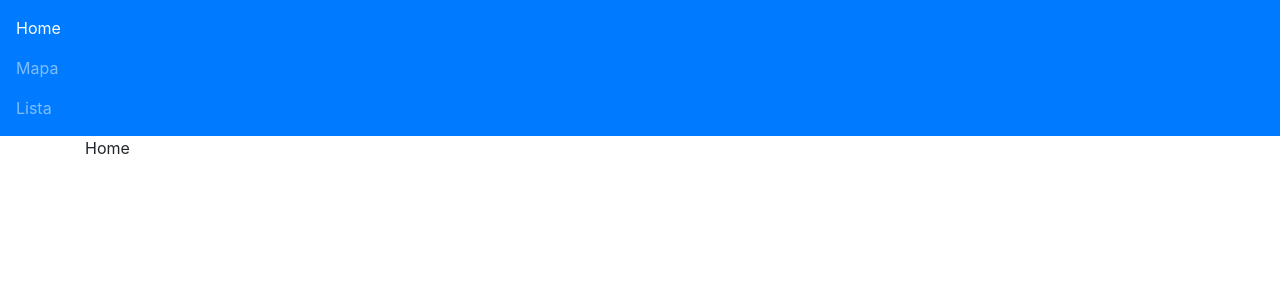
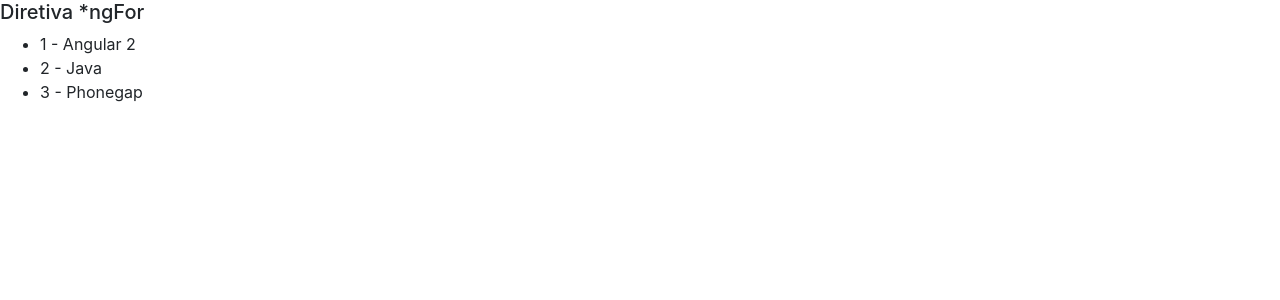
Before and after one commit to danilocalixto77/diretivas, an Angular app: page / in a window 1280 px wide. Shown: the top 300 px of the page. Built offline with nearby package versions, Linux system fonts and the light colour scheme.

Commit message:
CursoAngular#27#ngFor

```diff
--- a/src/app/app.component.html
+++ b/src/app/app.component.html
@@ -1,3 +1,5 @@
 <!--app-diretiva-ngif>ng</!--app-diretiva-ngif-->
 
-<app-diretiva-ngswitch></app-diretiva-ngswitch>
+<!--app-diretiva-ngswitch></!--app-diretiva-ngswitch-->
+
+<app-diretiva-ngfor></app-diretiva-ngfor>
--- a/src/app/app.module.ts
+++ b/src/app/app.module.ts
@@ -5,12 +5,14 @@
 import { AppComponent } from './app.component';
 import { DiretivaNgifComponent } from './diretiva-ngif/diretiva-ngif.component';
 import { DiretivaNgswitchComponent } from './diretiva-ngswitch/diretiva-ngswitch.component';
+import { DiretivaNgforComponent } from './diretiva-ngfor/diretiva-ngfor.component';
 
 @NgModule({
   declarations: [
     AppComponent,
     DiretivaNgifComponent,
-    DiretivaNgswitchComponent
+    DiretivaNgswitchComponent,
+    DiretivaNgforComponent
   ],
   imports: [
     BrowserModule,
--- /dev/null
+++ b/src/app/diretiva-ngfor/diretiva-ngfor.component.html
@@ -0,0 +1,7 @@
+<h5>Diretiva *ngFor</h5>
+
+<ul>
+  <li *ngFor="let curso of cursos, let i = index">
+    {{ i + 1 }} - {{ curso }}
+  </li>
+</ul>
--- /dev/null
+++ b/src/app/diretiva-ngfor/diretiva-ngfor.component.ts
@@ -0,0 +1,23 @@
+import { Component, OnInit } from '@angular/core';
+
+@Component({
+  selector: 'app-diretiva-ngfor',
+  templateUrl: './diretiva-ngfor.component.html',
+  styleUrls: ['./diretiva-ngfor.component.css']
+})
+export class DiretivaNgforComponent implements OnInit {
+
+  cursos: string[] = ["Angular 2","Java","Phonegap"]
+
+  constructor() { }
+
+  ngOnInit(): void {
+    for (let i=0; i<this.cursos.length; i++){
+      let curso = this.cursos[i];
+      console.log(curso);
+      console.log(curso[i]);
+      console.log(i);
+    }
+  }
+
+}
```
Also changed, not shown: src/app/diretiva-ngfor/diretiva-ngfor.component.css (added), 1 other file (tests, documents, lock files or other folders).
